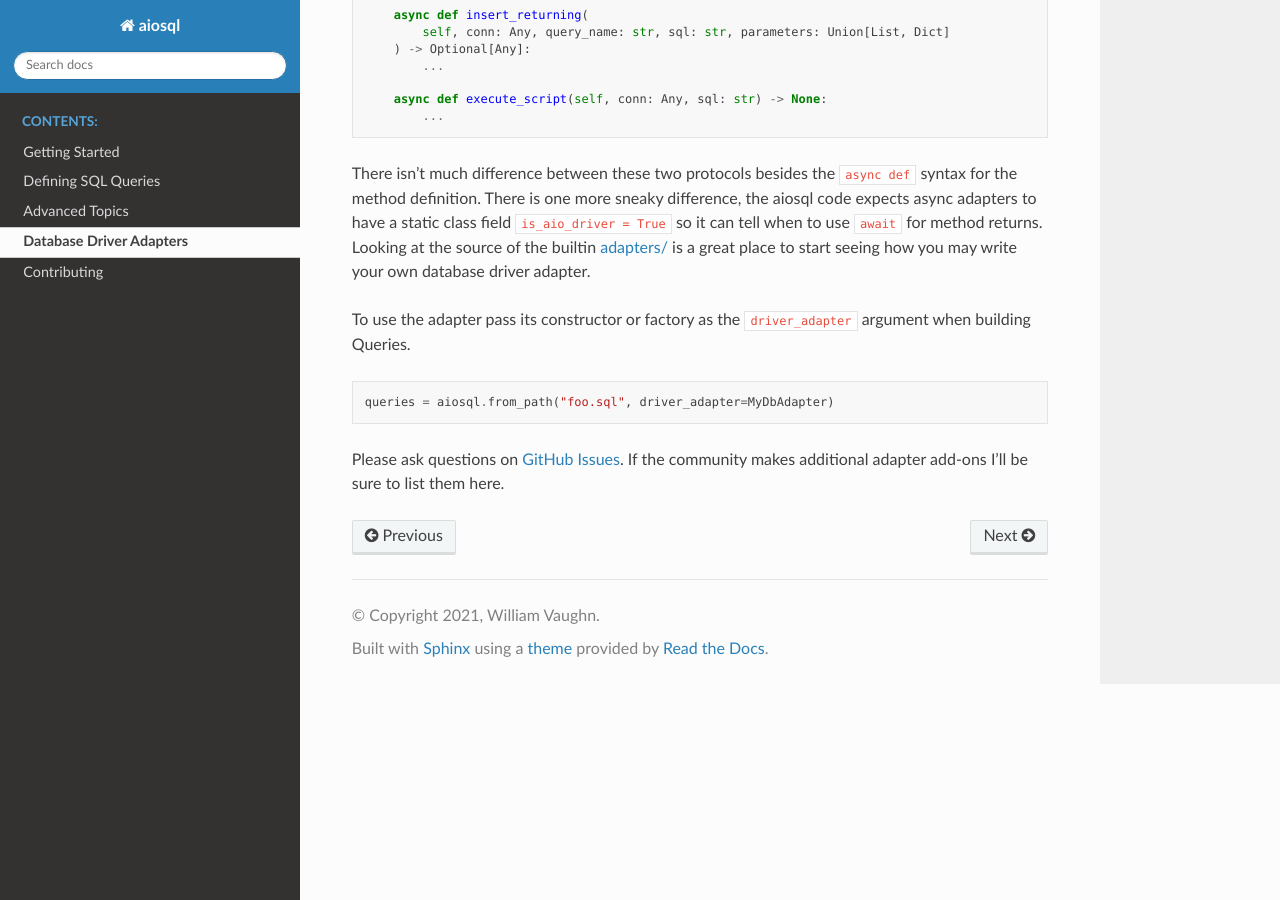
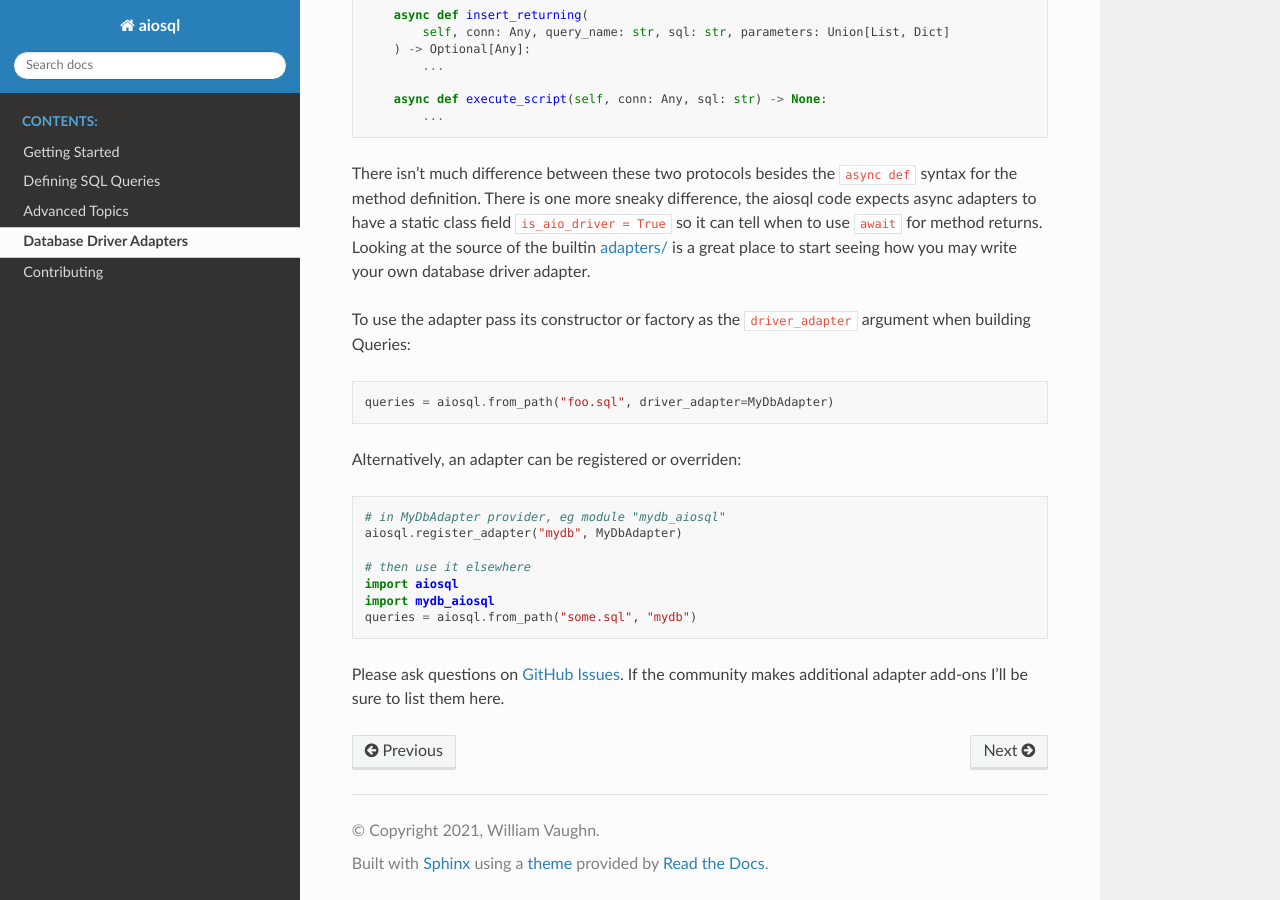
Before and after one commit to nackjicholson/aiosql, a Sphinx documentation site: the page built from docs/source/database-driver-adapters.rst, in a window 1280 px wide and 900 px high, scrolled down 1920 px. Built offline with Sphinx 7.4.7 and the Read the Docs theme 2.0.0, drawn with Linux system fonts in a browser that asks for light colours; pages that are not in the unit, such as notebooks, are missing from menus.

Commit message:
add documentation about adapter registering

```diff
--- a/docs/source/database-driver-adapters.rst
+++ b/docs/source/database-driver-adapters.rst
@@ -109,10 +109,23 @@ Database driver adapters in aiosql allow extension of the library to support add
 
 There isn't much difference between these two protocols besides the ``async def`` syntax for the method definition. There is one more sneaky difference, the aiosql code expects async adapters to have a static class field ``is_aio_driver = True`` so it can tell when to use ``await`` for method returns. Looking at the source of the builtin `adapters/ <https://github.com/nackjicholson/aiosql/tree/master/aiosql/adapters>`__ is a great place to start seeing how you may write your own database driver adapter.
 
-To use the adapter pass its constructor or factory as the ``driver_adapter`` argument when building Queries.
+To use the adapter pass its constructor or factory as the ``driver_adapter`` argument when building Queries:
 
 .. code:: python
 
     queries = aiosql.from_path("foo.sql", driver_adapter=MyDbAdapter)
 
+Alternatively, an adapter can be registered or overriden:
+
+.. code:: python
+
+    # in MyDbAdapter provider, eg module "mydb_aiosql"
+    aiosql.register_adapter("mydb", MyDbAdapter)
+
+    # then use it elsewhere
+    import aiosql
+    import mydb_aiosql
+    queries = aiosql.from_path("some.sql", "mydb")
+
+
 Please ask questions on `GitHub Issues <https://github.com/nackjicholson/aiosql/issues>`__. If the community makes additional adapter add-ons I'll be sure to list them here.
```
